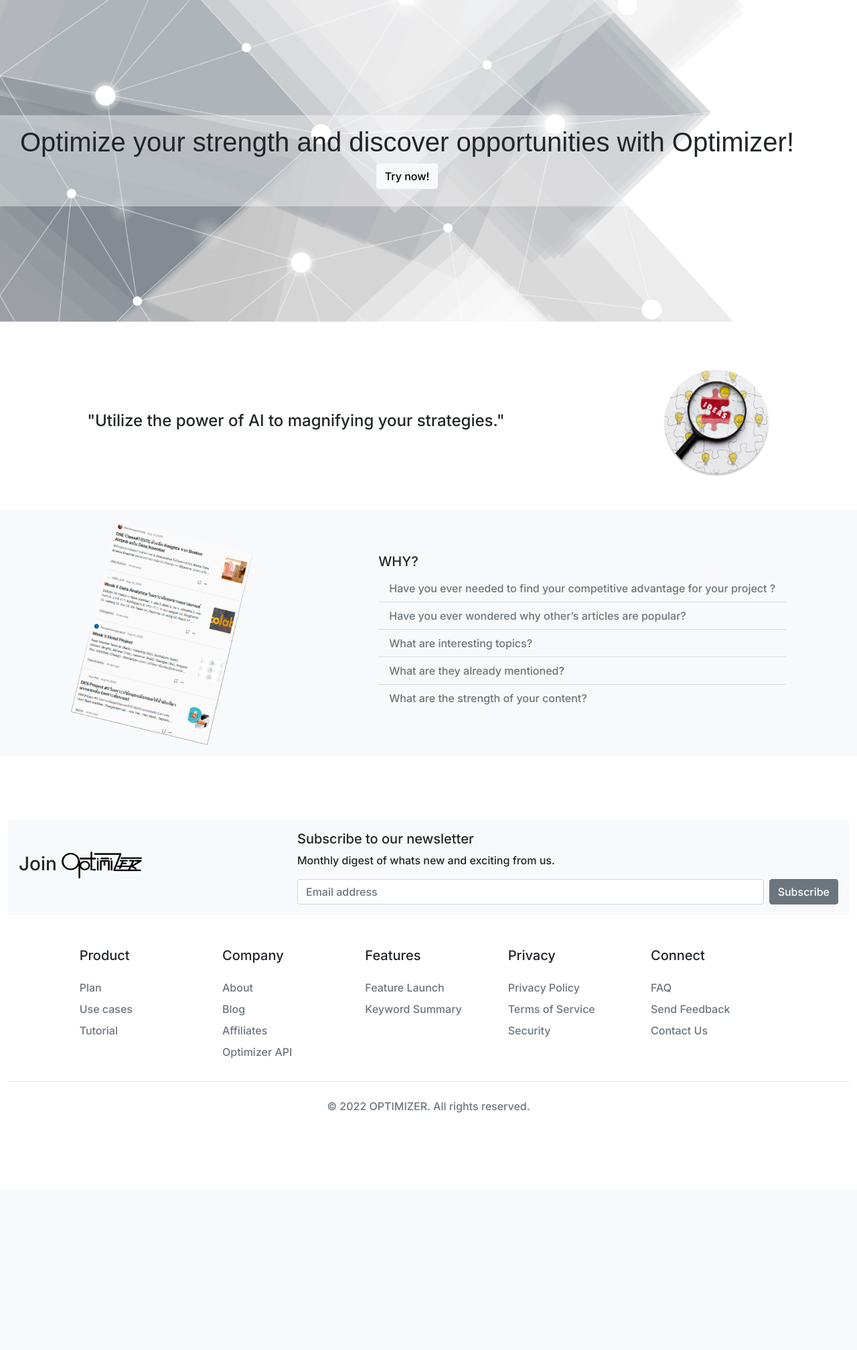
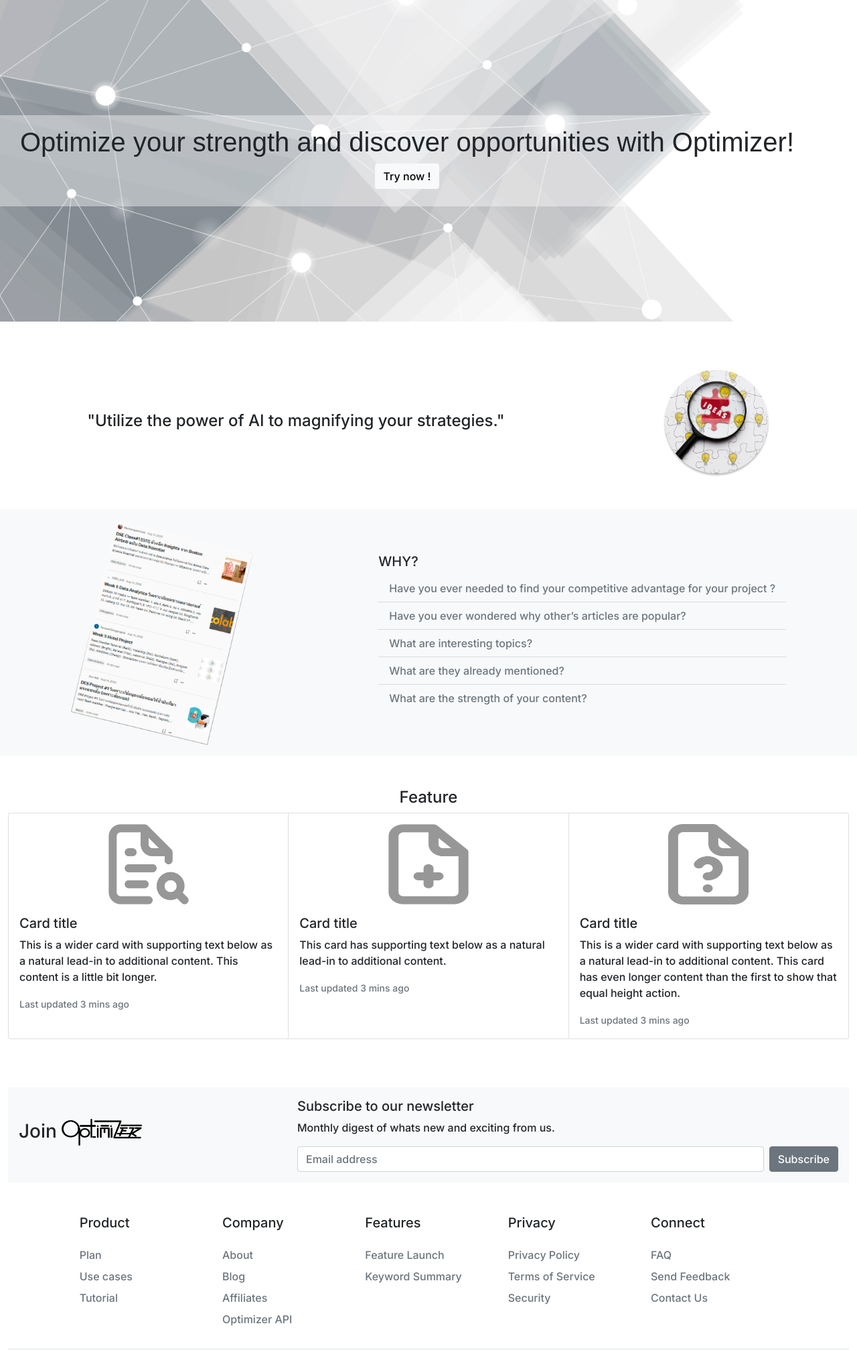
Before and after one commit to SarmSKunatham/Optimizer-font-end, a Flask app: page / in a window 1280 px wide. Shown: the part 81-2096 px from the top of the page at 67% size. Before the commit the page ends 1742 px from the top, so only its background shows below. Run offline with Flask 2, Linux system fonts and the light colour scheme; data that the repository does not hold is empty; some web fonts are replaced.

Commit message:
Update index

```diff
--- a/NLP_Project/flaskr/__init__.py
+++ b/NLP_Project/flaskr/__init__.py
@@ -7,6 +7,8 @@ from flask import Flask, render_template
 def create_app(test_config=None):
     # create and configure the app
     app = Flask(__name__, instance_relative_config=True)
+    if __name__ == '__main__':
+        app.run(host='0.0.0.0', port=3000)
     app.config.from_mapping(
         SECRET_KEY='dev',
         DATABASE=os.path.join(app.instance_path, 'flaskr.sqlite')
--- a/NLP_Project/flaskr/templates/base.html
+++ b/NLP_Project/flaskr/templates/base.html
@@ -15,6 +15,7 @@
   <style>
     * {
       font-family: 'Inter', sans-serif;
+      font-size: 1em;
     }
   </style>
 </head>
--- a/NLP_Project/flaskr/templates/blog/index.html
+++ b/NLP_Project/flaskr/templates/blog/index.html
@@ -26,12 +26,17 @@
             width: 17rem;
             height: 21rem;
         }
-
+        .card-img-top{
+            width: 7.5rem;
+            height: 7.5rem;
+            margin: 0 auto;
+            margin-top: 1rem;
+        }
     </style>
 {% endblock %}
 {% block header %}
     <div class="container-fluid d-flex align-items-center" id="backgroud-img">
-        <h1 id="heading" class="text-center p-3">Optimize your strength and discover opportunities with Optimizer!<br><a href="{{url_for('blog.product')}}" class="btn btn-light">Try now!<a><h1>
+        <h1 id="heading" class="text-center p-3">Optimize your strength and discover opportunities with Optimizer!<br><a href="{{url_for('blog.product')}}" class="btn btn-light">Try now !<a><h1>
     </div>
 {% endblock %}
 {% block content %}
@@ -54,4 +59,53 @@
             </ul>
         </div>
     </div>
+    <div id="feature-container" class="container-fluid mt-5">
+        <div id="feature-header" class="text-center">
+            <h4>Feature</h4>
+        </div>
+        <div class="card-group">
+            <div class="card">
+              <img src="{{url_for('static', filename='images/Vector.png')}}" class="card-img-top">
+              <div class="card-body">
+                <h5 class="card-title">Card title</h5>
+                <p class="card-text">This is a wider card with supporting text below as a natural lead-in to additional content. This content is a little bit longer.</p>
+                <p class="card-text"><small class="text-muted">Last updated 3 mins ago</small></p>
+              </div>
+            </div>
+            <div class="card">
+              <img src="{{url_for('static', filename='images/vector2.png')}}" class="card-img-top">
+              <div class="card-body">
+                <h5 class="card-title">Card title</h5>
+                <p class="card-text">This card has supporting text below as a natural lead-in to additional content.</p>
+                <p class="card-text"><small class="text-muted">Last updated 3 mins ago</small></p>
+              </div>
+            </div>
+            <div class="card">
+              <img src="{{url_for('static', filename='images/vector3.png')}}" class="card-img-top">
+              <div class="card-body">
+                <h5 class="card-title">Card title</h5>
+                <p class="card-text">This is a wider card with supporting text below as a natural lead-in to additional content. This card has even longer content than the first to show that equal height action.</p>
+                <p class="card-text"><small class="text-muted">Last updated 3 mins ago</small></p>
+              </div>
+            </div>
+          </div>
+
+    </div>
 {% endblock %}
+<!--><div id="sub-feature" class="d-flex justify-content-around mt-5">
+            <div id="item-1">
+                <img id="feat-item-1" src="{{url_for('static', filename='images/Vector.png')}}">
+                <h5>AI</h5>
+                <p>AI is the most powerful tool in the world. It can help you to find your competitive advantage for your project.</p>
+            </div>
+            <div id="item-2">
+                <img id="feat-item-2" src="{{url_for('static', filename='images/vector2.png')}}">
+                <h5>AI</h5>
+                <p>AI is the most powerful tool in the world. It can help you to find your competitive advantage for your project.</p>
+            </div>
+            <div id="item-3">
+                <img id="feat-item-3" src="{{url_for('static', filename='images/vector3.png')}}">
+                <h5>AI</h5>
+                <p>AI is the most powerful tool in the world. It can help you to find your competitive advantage for your project.</p>
+            </div>
+        </div> <!-->
```
Also changed, not shown: NLP_Project/flaskr/static/images/Vector.png (added), NLP_Project/flaskr/static/images/vector2.png (added), NLP_Project/flaskr/static/images/vector3.png (added).
